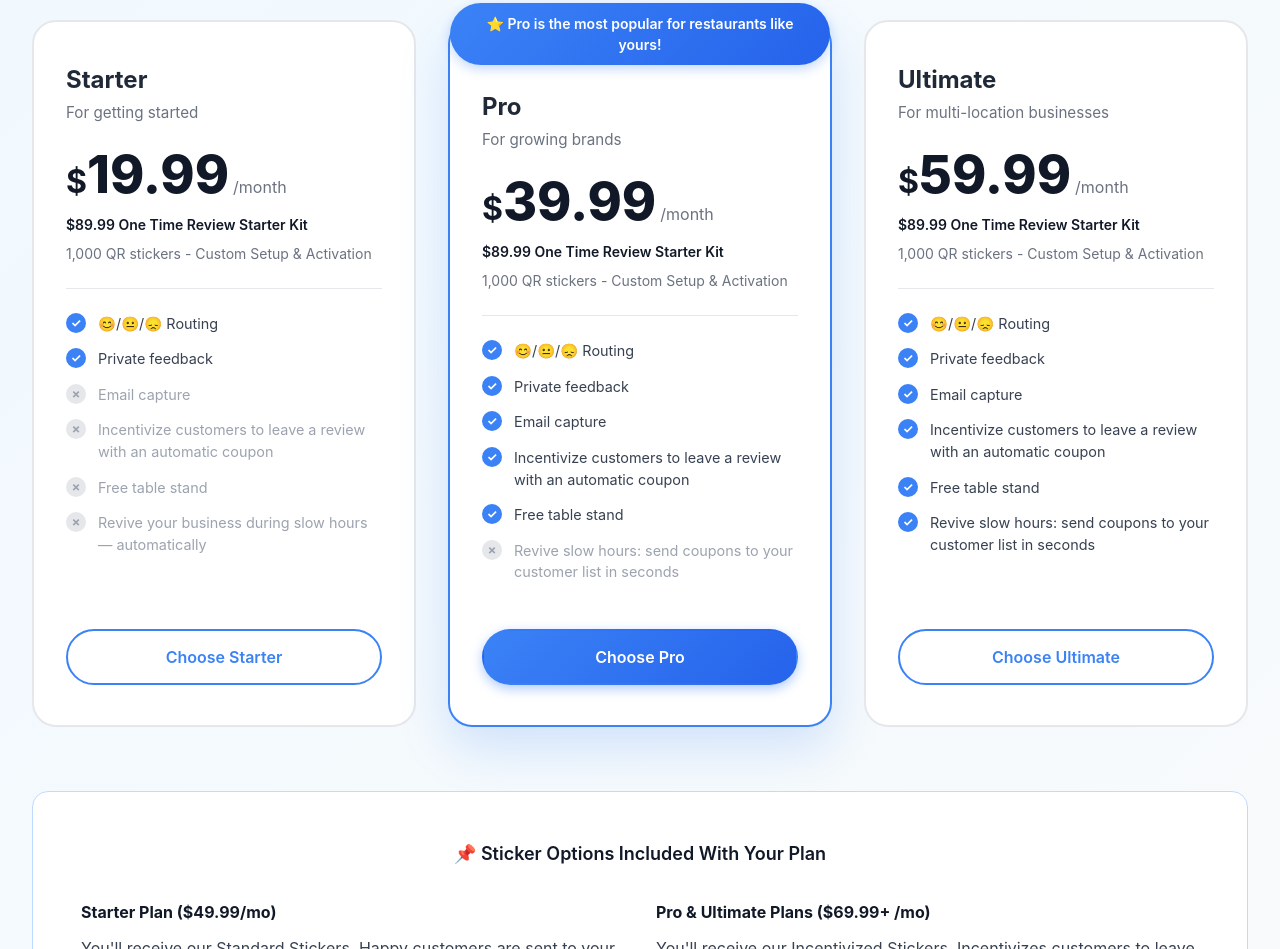
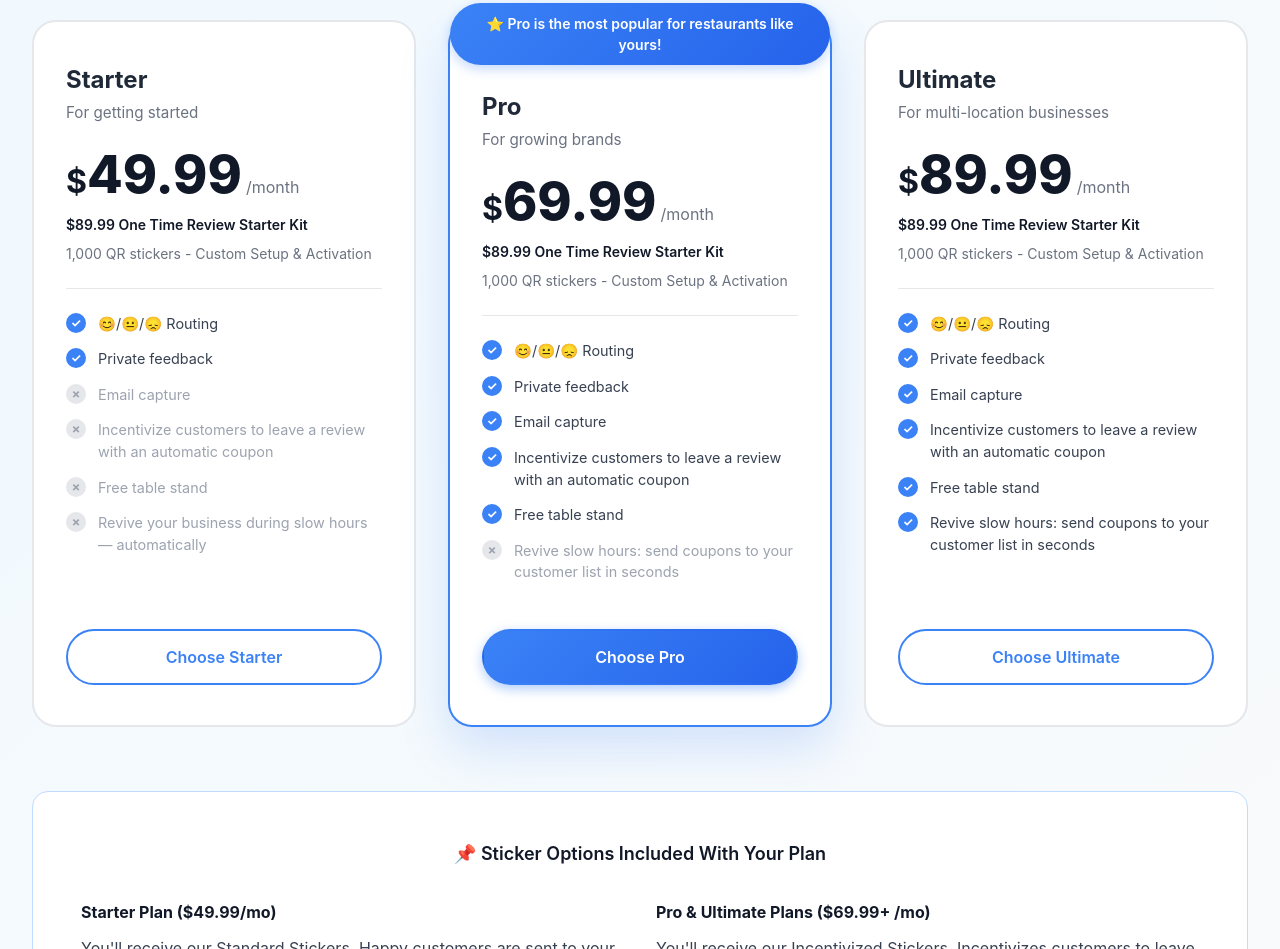
Before and after one commit to Roton02/instareview, a plain HTML site: page index.html in a window 1280 px wide. Shown: the part 8827-9776 px from the top of the page. Drawn offline with nearby package versions, Linux system fonts and the light colour scheme.

Commit message:
Update pricing amounts for subscription plans

```diff
--- a/index.html
+++ b/index.html
@@ -548,7 +548,7 @@
 
             <div class="pricing-price">
               <span class="dollar">$</span>
-              <span class="amount">19.99</span>
+              <span class="amount">49.99</span>
               <span class="period">/month</span>
             </div>
 
@@ -606,7 +606,7 @@
 
             <div class="pricing-price">
               <span class="dollar">$</span>
-              <span class="amount">39.99</span>
+              <span class="amount">69.99</span>
               <span class="period">/month</span>
             </div>
 
@@ -658,7 +658,7 @@
 
             <div class="pricing-price">
               <span class="dollar">$</span>
-              <span class="amount">59.99</span>
+              <span class="amount">89.99</span>
               <span class="period">/month</span>
             </div>
 
```
